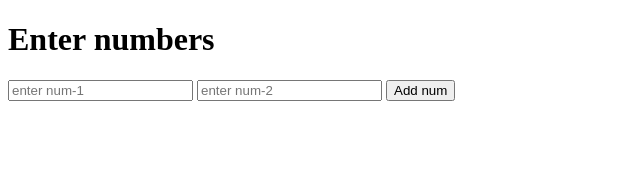
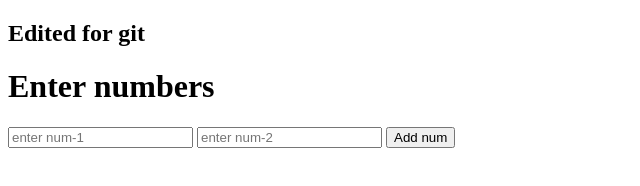
Before and after one commit to prajwalmanagond/tutedude, a website: page node/index.html in a window 1280 px wide. Shown: the whole page, without its empty margins (0-640 px from the left). Drawn offline with Linux system fonts and the light colour scheme.

Commit message:
added h2

```diff
--- a/node/index.html
+++ b/node/index.html
@@ -6,6 +6,7 @@
     <title>Document</title>
 </head>
 <body>
+    <h2>Edited for git</h2>
     <h1>Enter numbers</h1>
     <form action="/" method="post">
         <input type="text" name="num1" placeholder="enter num-1">
```
